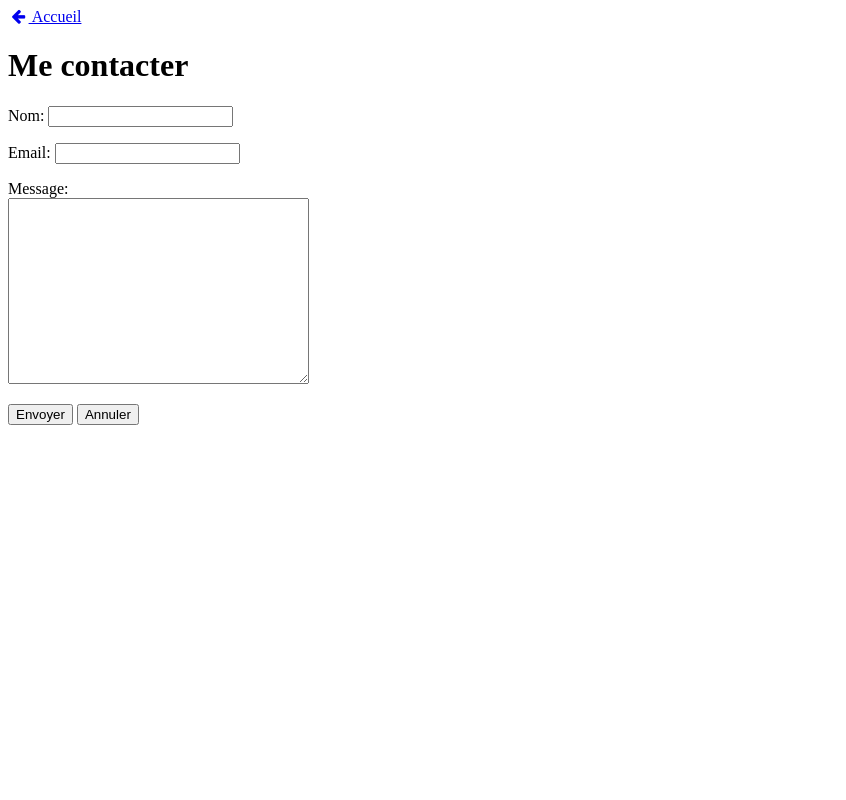
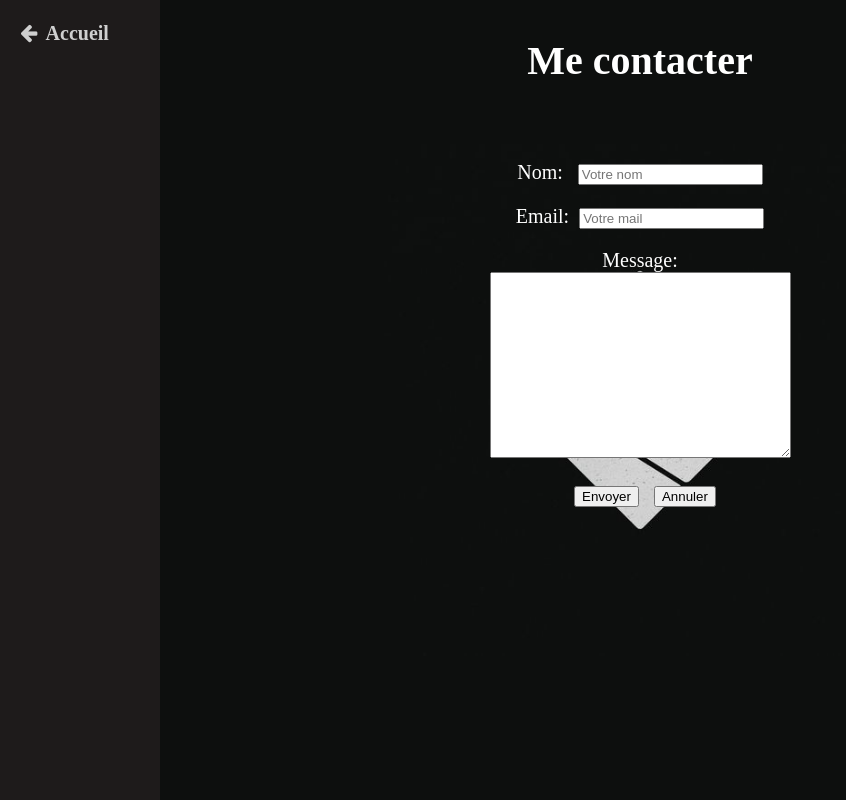
Before and after one commit to ockapy/Portfolio, a plain HTML site: page HTML/Contact.html in a window 1280 px wide. Shown: the whole page, without its empty margins (0-846 px from the left). Drawn offline with Linux system fonts and the light colour scheme; a web font is replaced by a local one.

Commit message:
Fixed contact page

```diff
--- /dev/null
+++ b/CSS/contact.css
@@ -0,0 +1,19 @@
+.header{
+    color: white;
+    padding: 10px;
+    text-align: center;
+    font-size: 20px;
+}
+
+.text-wrapper{
+    color: white;
+    padding: 20px;
+    text-align: center;
+    font-size: 20px;
+    margin-left: auto;
+    margin-right: auto;
+    width: 50%;
+}
+input{
+    margin-left: 10px
+}
--- a/HTML/Contact.html
+++ b/HTML/Contact.html
@@ -3,7 +3,8 @@
 
 <head>
     <meta charset="utf-8" />
-    <link rel="stylesheet" href="../CSS/style4.css" />
+    <link rel="stylesheet" href="../CSS/main.css" />
+    <link rel="stylesheet" href="../CSS/contact.css">
     <link rel="stylesheet" href="https://cdnjs.cloudflare.com/ajax/libs/font-awesome/4.7.0/css/font-awesome.min.css">
     <link href="https://fonts.googleapis.com/css?family=Megrim&display=swap" rel="stylesheet">
 </head>
@@ -20,9 +21,9 @@
     </div>
 
     <div class="text-wrapper">
-        <form action="mailto:maxime.rodriguez.ste@gmail.com" method="get" enctype="text/plain">
-            <p>Nom: <input type="text" name="name" /></p>
-            <p>Email: <input type="text" name="email" /></p>
+      <form action="mailto:maxime.rodriguez.ste@gmail.com" method="get" enctype="text/plain"></form>
+        <p>Nom: <input type="text" name="name" placeholder="Votre nom" /></p>
+        <p>Email:<input type="text" name="email" placeholder="Votre mail"/></p>
         <p>
           Message:
           <br />
```
Lines whose indentation alone changed are shown as unchanged.
